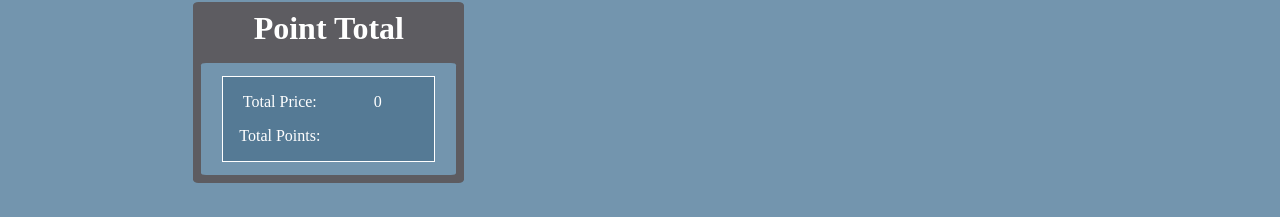
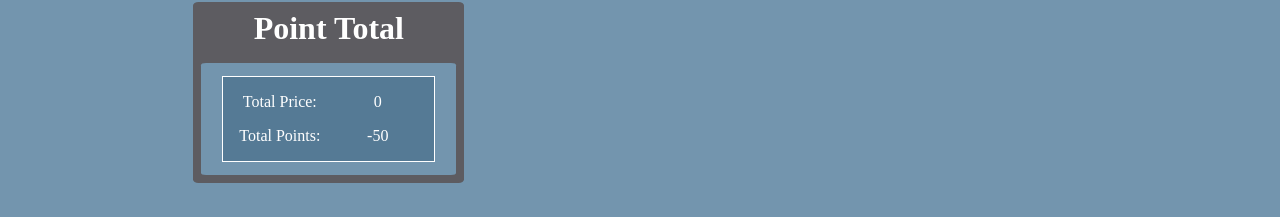
Before and after one commit to RyanWolfen7/RetailRewards, a React (Create React App) app: page / in a window 1280 px wide. Shown: the part 374-591 px from the top of the page. Built offline with nearby package versions, Linux system fonts and the light colour scheme; no server answers; what redux-axios-middleware would draw is missing.

Commit message:
sleep helps you understand the prompt lol

```diff
--- a/src/components/Calculator/Calculator.js
+++ b/src/components/Calculator/Calculator.js
@@ -12,8 +12,10 @@ const Calculator = props => {
         const totalPrice = items.reduce( (t , item) => t + Number(item.price), 0)
         if(totalPrice >= 100) {
             const doublePoint = (totalPrice - 100) * 2
-            const singlePoint = (totalPrice - 50)
+            const singlePoint = 50
             return doublePoint + singlePoint
+        } else {
+            return totalPrice - 50
         }
     }
 
```
